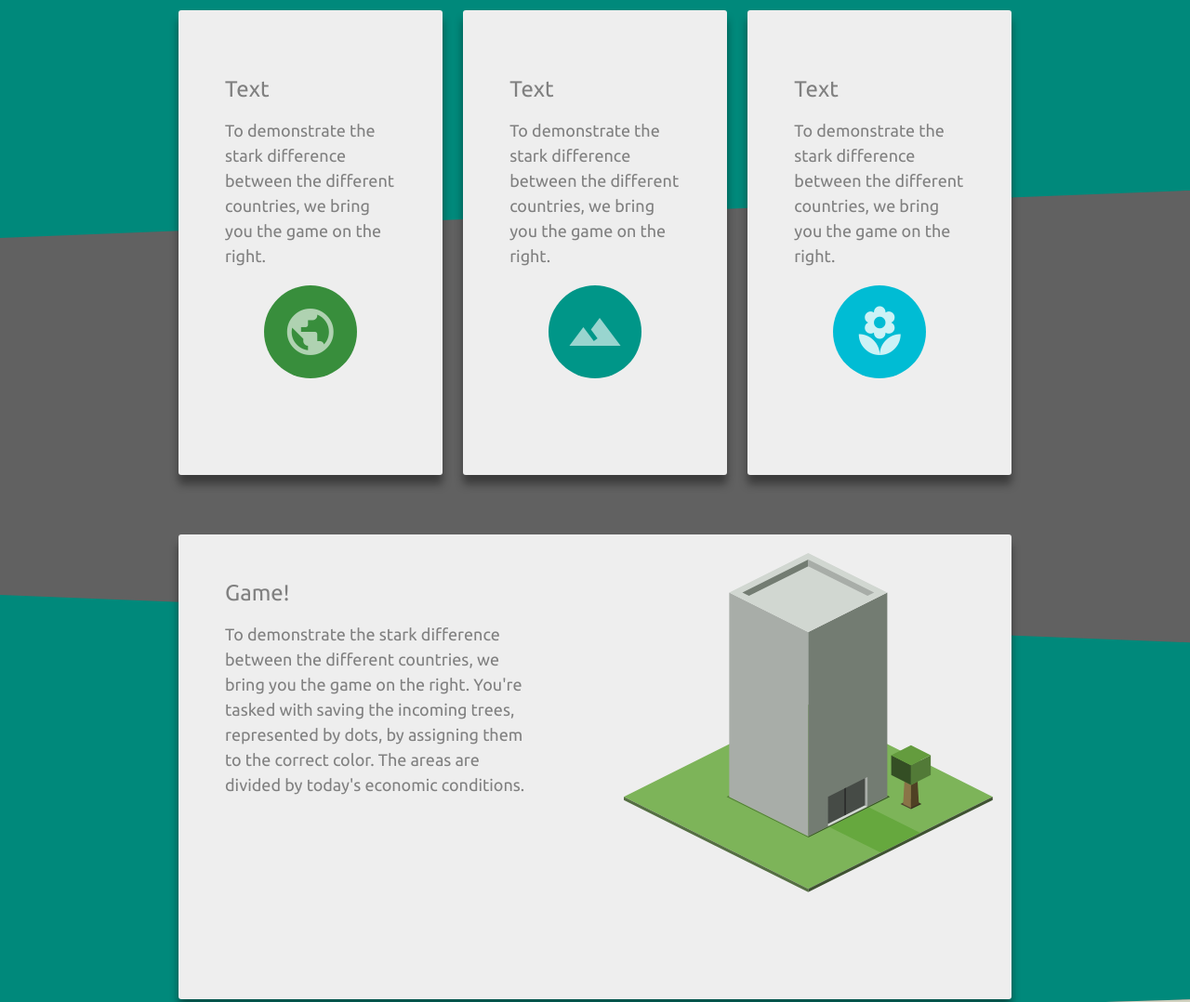
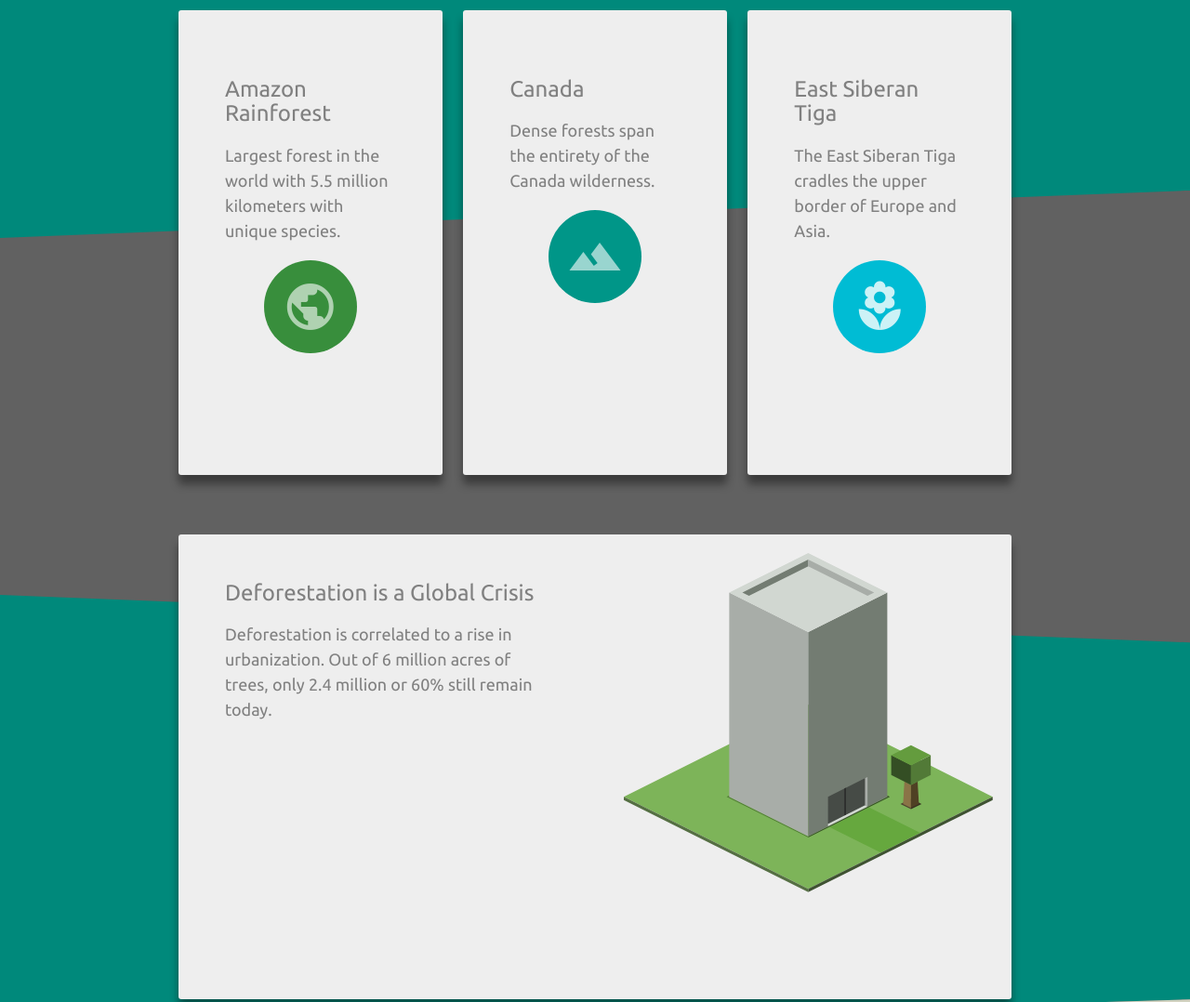
Before and after one commit to emptycrown/cs171final, a website: page index.html in a window 1280 px wide. Shown: the part 1280-2358 px from the top of the page at 93% size. Drawn offline with nearby package versions, Linux system fonts and the light colour scheme.

Commit message:
first submission

```diff
--- a/index.html
+++ b/index.html
@@ -29,8 +29,8 @@
                     <div class="row">
                         <div class="col s6">
                             <div id="section11">
-                                <h3>Game!</h3>
-                                <p>To demonstrate the stark difference between the different countries, we bring you the game on the right.
+                                <h3>Deforestation Game!</h3>
+                                <p>To demonstrate the stark difference between countries with different GDPs, we bring you the game on the right.
                                     You're tasked with saving the incoming trees, represented by dots, by assigning them to the correct color.
                                     The areas are divided by today's economic conditions.
                                 </p>
@@ -49,8 +49,8 @@
                 <div class="row">
                     <div class="col s4"><div class="item" data-aos="fade-up">
                         <div class="section2">
-                            <h3>Text</h3>
-                            <p>To demonstrate the stark difference between the different countries, we bring you the game on the right.
+                            <h3>Amazon Rainforest</h3>
+                            <p>Largest forest in the world with 5.5 million kilometers with unique species.
 
                             </p>
                             <div class="centering">
@@ -60,8 +60,8 @@
                     </div></div>
                     <div class="col s4"><div class="item" data-aos="fade-up">
                         <div class="section2">
-                            <h3>Text</h3>
-                            <p>To demonstrate the stark difference between the different countries, we bring you the game on the right.
+                            <h3>Canada</h3>
+                            <p>Dense forests span the entirety of the Canada wilderness.
 
                             </p>
                             <div class="centering">
@@ -71,8 +71,8 @@
                     </div></div>
                     <div class="col s4"><div class="item" data-aos="fade-up">
                         <div class="section2">
-                            <h3>Text</h3>
-                            <p>To demonstrate the stark difference between the different countries, we bring you the game on the right.
+                            <h3>East Siberan Tiga</h3>
+                            <p>The East Siberan Tiga cradles the upper border of Europe and Asia.
 
                             </p>
                             <div class="centering">
@@ -87,10 +87,8 @@
                     <div class="row">
                         <div class="col s6">
                             <div id="section11">
-                                <h3>Game!</h3>
-                                <p>To demonstrate the stark difference between the different countries, we bring you the game on the right.
-                                    You're tasked with saving the incoming trees, represented by dots, by assigning them to the correct color.
-                                    The areas are divided by today's economic conditions.
+                                <h3>Deforestation is a Global Crisis</h3>
+                                <p>Deforestation is correlated to a rise in urbanization. Out of 6 million acres of trees, only 2.4 million or 60% still remain today.
                                 </p>
                             </div>
                         </div>
@@ -164,10 +162,8 @@
                     <div class="row">
                         <div class="col s6">
                             <div class="section41">
-                                <h3>Game!</h3>
-                                <p>To demonstrate the stark difference between the different countries, we bring you the game on the right.
-                                    You're tasked with saving the incoming trees, represented by dots, by assigning them to the correct color.
-                                    The areas are divided by today's economic conditions.
+                                <h3>Socioeconomic Impact</h3>
+                                <p>Countries with lower socioeconomic status are disporportionately targetted by deforestation. This discrepancy reveals a larger problem with wealthier countries selling off environment damange.
                                 </p>
                             </div>
                         </div>
```
Also changed, not shown: 1 other file.
